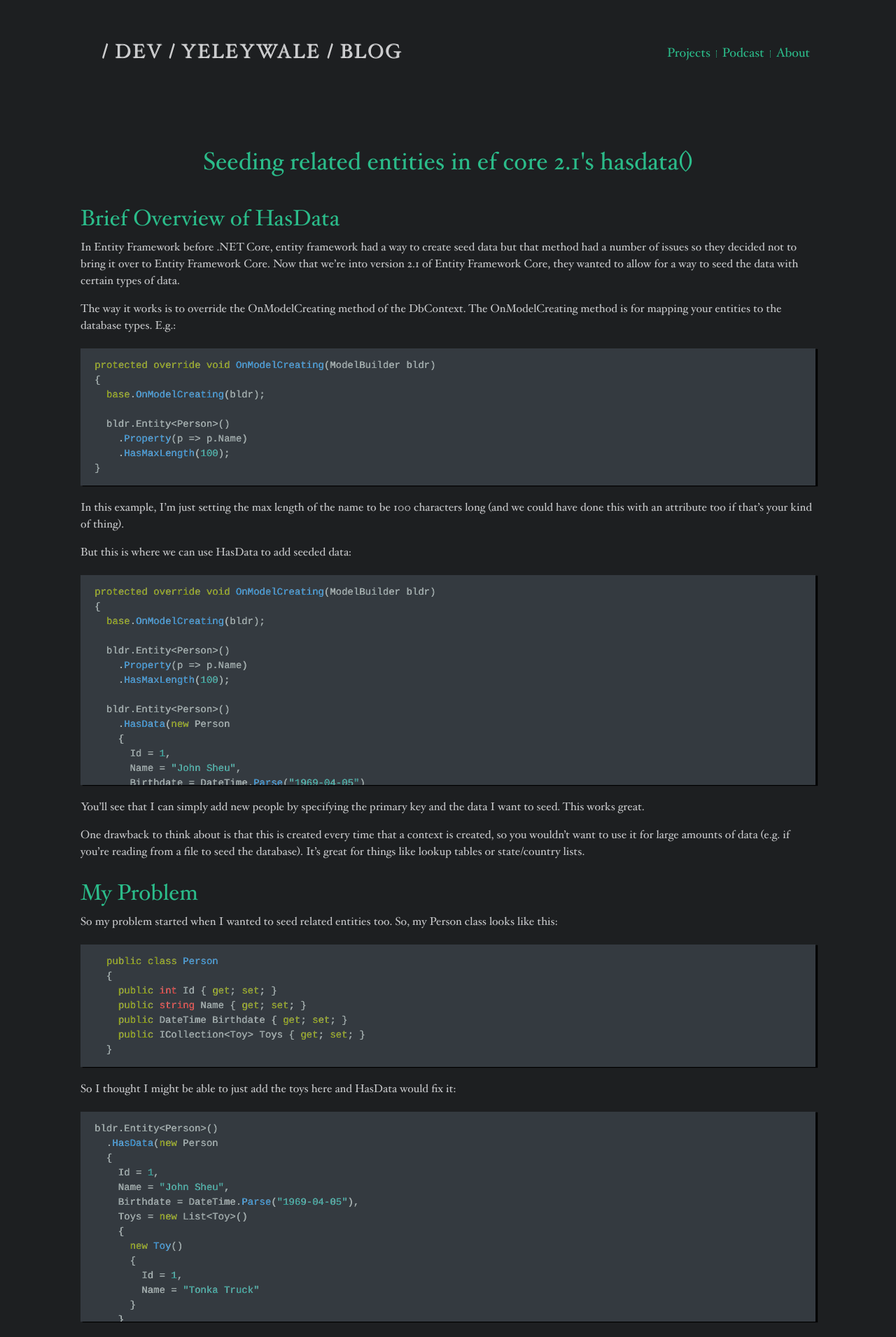
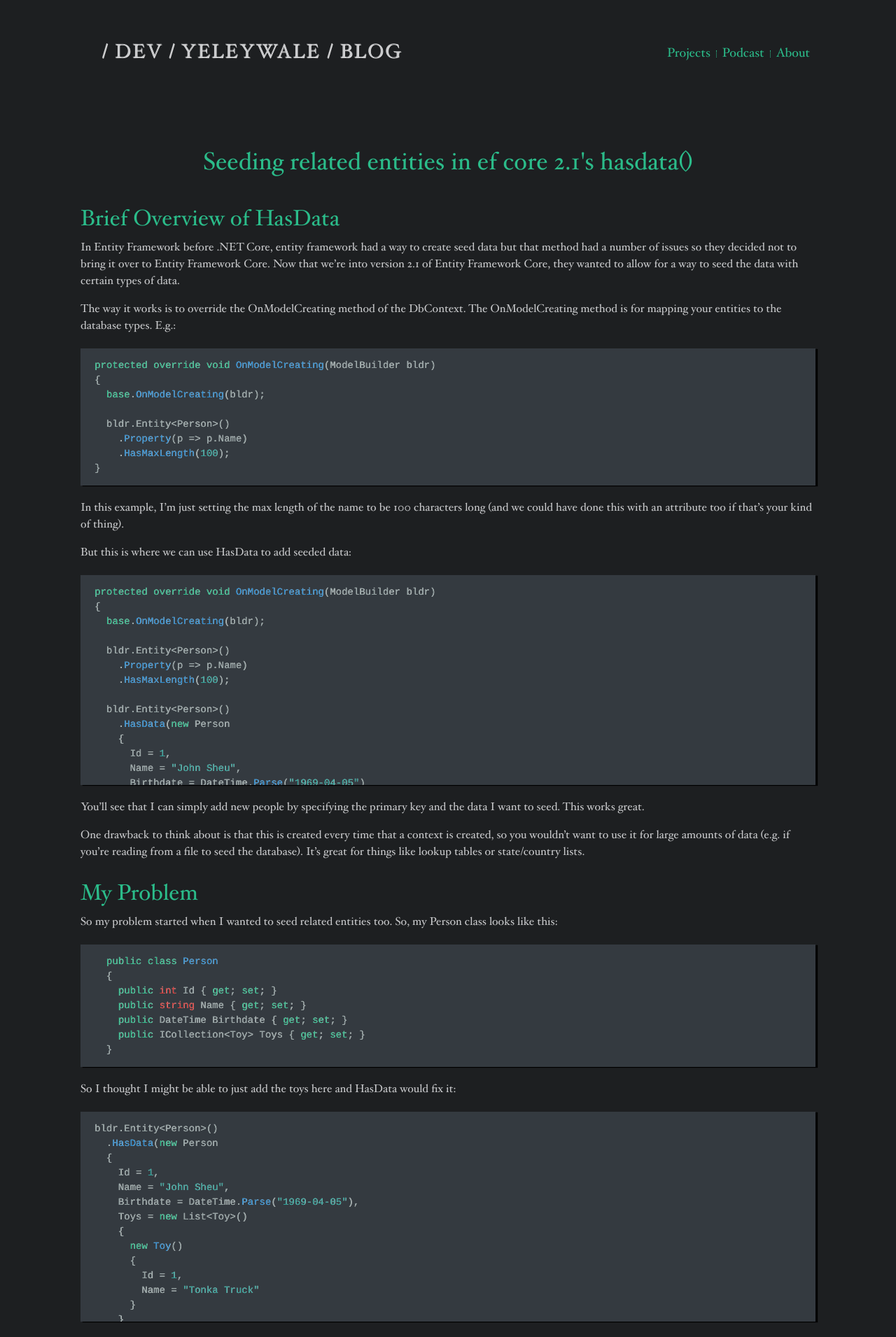
Before and after one commit to yeleywale/yeleywale.github.io, a Jekyll site: the page built from _posts/2018-8-15-Seeding Related Entities in EF Core 2.1's HasData().md, in a window 1280 px wide. Shown: the top 1911 px of the page at 70% size. Built offline with Jekyll 4.4.1, drawn with Linux system fonts in a browser that asks for light colours; nearby versions of some CDN libraries.

Commit message:
Enhance the code display and scrollbar in _highlights.scss

```diff
--- a/_sass/_highlights.scss
+++ b/_sass/_highlights.scss
@@ -1,3 +1,4 @@
+@import "variables";
 
 pre.highlight {
   background-color: #343a40;
@@ -10,77 +11,375 @@
   width: inherit;
   text-shadow: .3px .1px gainsboro;
   box-shadow: 3px 1px 1px black;
+
+  &::-webkit-scrollbar {
+    width: 10px;
+
+  }
+
+  /* Track */
+  &::-webkit-scrollbar-track {
+    background: gainsboro;
+    box-shadow: inset 0 0 6px rgba(0, 0, 0, 0.3);
+    border-radius: 8px;
+  }
+
+  /* Handle */
+  &::-webkit-scrollbar-thumb {
+    background: $highlight;
+    border-radius: 8px;
+  }
+
+  /* Handle on hover */
+  &::-webkit-scrollbar-thumb:hover {
+    background: darken($highlight, 20%);
+  }
 }
 
-code, pre {
-  font-family:'Bitstream Vera Sans Mono','Courier', monospace !important;
+code,
+pre {
+  font-family: 'Bitstream Vera Sans Mono', 'Courier', monospace !important;
 }
 
-.highlight .c { color: #586E75 } /* Comment */
-.highlight .err { color: #93A1A1 } /* Error */
-.highlight .g { color: #93A1A1 } /* Generic */
-.highlight .k { color: #859900 } /* Keyword */
-.highlight .l { color: #93A1A1 } /* Literal */
-.highlight .n { color: #93A1A1 } /* Name */
-.highlight .o { color: #859900 } /* Operator */
-.highlight .x { color: #CB4B16 } /* Other */
-.highlight .p { color: #93A1A1 } /* Punctuation */
-.highlight .cm { color: #586E75 } /* Comment.Multiline */
-.highlight .cp { color: #859900 } /* Comment.Preproc */
-.highlight .c1 { color: #586E75 } /* Comment.Single */
-.highlight .cs { color: #859900 } /* Comment.Special */
-.highlight .gd { color: #2AA198 } /* Generic.Deleted */
-.highlight .ge { color: #93A1A1; font-style: italic } /* Generic.Emph */
-.highlight .gr { color: #DC322F } /* Generic.Error */
-.highlight .gh { color: #CB4B16 } /* Generic.Heading */
-.highlight .gi { color: #859900 } /* Generic.Inserted */
-.highlight .go { color: #93A1A1 } /* Generic.Output */
-.highlight .gp { color: #93A1A1 } /* Generic.Prompt */
-.highlight .gs { color: #93A1A1; font-weight: bold } /* Generic.Strong */
-.highlight .gu { color: #CB4B16 } /* Generic.Subheading */
-.highlight .gt { color: #93A1A1 } /* Generic.Traceback */
-.highlight .kc { color: #CB4B16 } /* Keyword.Constant */
-.highlight .kd { color: #268BD2 } /* Keyword.Declaration */
-.highlight .kn { color: #859900 } /* Keyword.Namespace */
-.highlight .kp { color: #859900 } /* Keyword.Pseudo */
-.highlight .kr { color: #268BD2 } /* Keyword.Reserved */
-.highlight .kt { color: #DC322F } /* Keyword.Type */
-.highlight .ld { color: #93A1A1 } /* Literal.Date */
-.highlight .m { color: #2AA198 } /* Literal.Number */
-.highlight .s { color: #2AA198 } /* Literal.String */
-.highlight .na { color: #93A1A1 } /* Name.Attribute */
-.highlight .nb { color: #B58900 } /* Name.Builtin */
-.highlight .nc { color: #268BD2 } /* Name.Class */
-.highlight .no { color: #CB4B16 } /* Name.Constant */
-.highlight .nd { color: #268BD2 } /* Name.Decorator */
-.highlight .ni { color: #CB4B16 } /* Name.Entity */
-.highlight .ne { color: #CB4B16 } /* Name.Exception */
-.highlight .nf { color: #268BD2 } /* Name.Function */
-.highlight .nl { color: #93A1A1 } /* Name.Label */
-.highlight .nn { color: #93A1A1 } /* Name.Namespace */
-.highlight .nx { color: #555 } /* Name.Other */
-.highlight .py { color: #93A1A1 } /* Name.Property */
-.highlight .nt { color: #268BD2 } /* Name.Tag */
-.highlight .nv { color: #268BD2 } /* Name.Variable */
-.highlight .ow { color: #859900 } /* Operator.Word */
-.highlight .w { color: #93A1A1 } /* Text.Whitespace */
-.highlight .mf { color: #2AA198 } /* Literal.Number.Float */
-.highlight .mh { color: #2AA198 } /* Literal.Number.Hex */
-.highlight .mi { color: #2AA198 } /* Literal.Number.Integer */
-.highlight .mo { color: #2AA198 } /* Literal.Number.Oct */
-.highlight .sb { color: #586E75 } /* Literal.String.Backtick */
-.highlight .sc { color: #2AA198 } /* Literal.String.Char */
-.highlight .sd { color: #93A1A1 } /* Literal.String.Doc */
-.highlight .s2 { color: #2AA198 } /* Literal.String.Double */
-.highlight .se { color: #CB4B16 } /* Literal.String.Escape */
-.highlight .sh { color: #93A1A1 } /* Literal.String.Heredoc */
-.highlight .si { color: #2AA198 } /* Literal.String.Interpol */
-.highlight .sx { color: #2AA198 } /* Literal.String.Other */
-.highlight .sr { color: #DC322F } /* Literal.String.Regex */
-.highlight .s1 { color: #2AA198 } /* Literal.String.Single */
-.highlight .ss { color: #2AA198 } /* Literal.String.Symbol */
-.highlight .bp { color: #268BD2 } /* Name.Builtin.Pseudo */
-.highlight .vc { color: #268BD2 } /* Name.Variable.Class */
-.highlight .vg { color: #268BD2 } /* Name.Variable.Global */
-.highlight .vi { color: #268BD2 } /* Name.Variable.Instance */
-.highlight .il { color: #2AA198 } /* Literal.Number.Integer.Long */
+.highlight .c {
+  color: #586E75
+}
+
+/* Comment */
+.highlight .err {
+  color: #93A1A1
+}
+
+/* Error */
+.highlight .g {
+  color: #93A1A1
+}
+
+/* Generic */
+.highlight .k {
+  color: $highlight
+}
+
+/* Keyword */
+.highlight .l {
+  color: #93A1A1
+}
+
+/* Literal */
+.highlight .n {
+  color: #93A1A1
+}
+
+/* Name */
+.highlight .o {
+  color: #859900
+}
+
+/* Operator */
+.highlight .x {
+  color: #CB4B16
+}
+
+/* Other */
+.highlight .p {
+  color: #93A1A1
+}
+
+/* Punctuation */
+.highlight .cm {
+  color: #586E75
+}
+
+/* Comment.Multiline */
+.highlight .cp {
+  color: #859900
+}
+
+/* Comment.Preproc */
+.highlight .c1 {
+  color: #586E75
+}
+
+/* Comment.Single */
+.highlight .cs {
+  color: #859900
+}
+
+/* Comment.Special */
+.highlight .gd {
+  color: #2AA198
+}
+
+/* Generic.Deleted */
+.highlight .ge {
+  color: #93A1A1;
+  font-style: italic
+}
+
+/* Generic.Emph */
+.highlight .gr {
+  color: #DC322F
+}
+
+/* Generic.Error */
+.highlight .gh {
+  color: #CB4B16
+}
+
+/* Generic.Heading */
+.highlight .gi {
+  color: #859900
+}
+
+/* Generic.Inserted */
+.highlight .go {
+  color: #93A1A1
+}
+
+/* Generic.Output */
+.highlight .gp {
+  color: #93A1A1
+}
+
+/* Generic.Prompt */
+.highlight .gs {
+  color: #93A1A1;
+  font-weight: bold
+}
+
+/* Generic.Strong */
+.highlight .gu {
+  color: #CB4B16
+}
+
+/* Generic.Subheading */
+.highlight .gt {
+  color: #93A1A1
+}
+
+/* Generic.Traceback */
+.highlight .kc {
+  color: #CB4B16
+}
+
+/* Keyword.Constant */
+.highlight .kd {
+  color: #268BD2
+}
+
+/* Keyword.Declaration */
+.highlight .kn {
+  color: #859900
+}
+
+/* Keyword.Namespace */
+.highlight .kp {
+  color: #859900
+}
+
+/* Keyword.Pseudo */
+.highlight .kr {
+  color: #268BD2
+}
+
+/* Keyword.Reserved */
+.highlight .kt {
+  color: #DC322F
+}
+
+/* Keyword.Type */
+.highlight .ld {
+  color: #93A1A1
+}
+
+/* Literal.Date */
+.highlight .m {
+  color: #2AA198
+}
+
+/* Literal.Number */
+.highlight .s {
+  color: #2AA198
+}
+
+/* Literal.String */
+.highlight .na {
+  color: #93A1A1
+}
+
+/* Name.Attribute */
+.highlight .nb {
+  color: #B58900
+}
+
+/* Name.Builtin */
+.highlight .nc {
+  color: #268BD2
+}
+
+/* Name.Class */
+.highlight .no {
+  color: #CB4B16
+}
+
+/* Name.Constant */
+.highlight .nd {
+  color: #268BD2
+}
+
+/* Name.Decorator */
+.highlight .ni {
+  color: #CB4B16
+}
+
+/* Name.Entity */
+.highlight .ne {
+  color: #CB4B16
+}
+
+/* Name.Exception */
+.highlight .nf {
+  color: #268BD2
+}
+
+/* Name.Function */
+.highlight .nl {
+  color: #93A1A1
+}
+
+/* Name.Label */
+.highlight .nn {
+  color: #93A1A1
+}
+
+/* Name.Namespace */
+.highlight .nx {
+  color: #555
+}
+
+/* Name.Other */
+.highlight .py {
+  color: #93A1A1
+}
+
+/* Name.Property */
+.highlight .nt {
+  color: #268BD2
+}
+
+/* Name.Tag */
+.highlight .nv {
+  color: #268BD2
+}
+
+/* Name.Variable */
+.highlight .ow {
+  color: #859900
+}
+
+/* Operator.Word */
+.highlight .w {
+  color: #93A1A1
+}
+
+/* Text.Whitespace */
+.highlight .mf {
+  color: #2AA198
+}
+
+/* Literal.Number.Float */
+.highlight .mh {
+  color: #2AA198
+}
+
+/* Literal.Number.Hex */
+.highlight .mi {
+  color: #2AA198
+}
+
+/* Literal.Number.Integer */
+.highlight .mo {
+  color: #2AA198
+}
+
+/* Literal.Number.Oct */
+.highlight .sb {
+  color: #586E75
+}
+
+/* Literal.String.Backtick */
+.highlight .sc {
+  color: #2AA198
+}
+
+/* Literal.String.Char */
+.highlight .sd {
+  color: #93A1A1
+}
+
+/* Literal.String.Doc */
+.highlight .s2 {
+  color: #2AA198
+}
+
+/* Literal.String.Double */
+.highlight .se {
+  color: #CB4B16
+}
+
+/* Literal.String.Escape */
+.highlight .sh {
+  color: #93A1A1
+}
+
+/* Literal.String.Heredoc */
+.highlight .si {
+  color: #2AA198
+}
+
+/* Literal.String.Interpol */
+.highlight .sx {
+  color: #2AA198
+}
+
+/* Literal.String.Other */
+.highlight .sr {
+  color: #DC322F
+}
+
+/* Literal.String.Regex */
+.highlight .s1 {
+  color: #2AA198
+}
+
+/* Literal.String.Single */
+.highlight .ss {
+  color: #2AA198
+}
+
+/* Literal.String.Symbol */
+.highlight .bp {
+  color: #268BD2
+}
+
+/* Name.Builtin.Pseudo */
+.highlight .vc {
+  color: #268BD2
+}
+
+/* Name.Variable.Class */
+.highlight .vg {
+  color: #268BD2
+}
+
+/* Name.Variable.Global */
+.highlight .vi {
+  color: #268BD2
+}
+
+/* Name.Variable.Instance */
+.highlight .il {
+  color: #2AA198
+}
+
+/* Literal.Number.Integer.Long */
```
